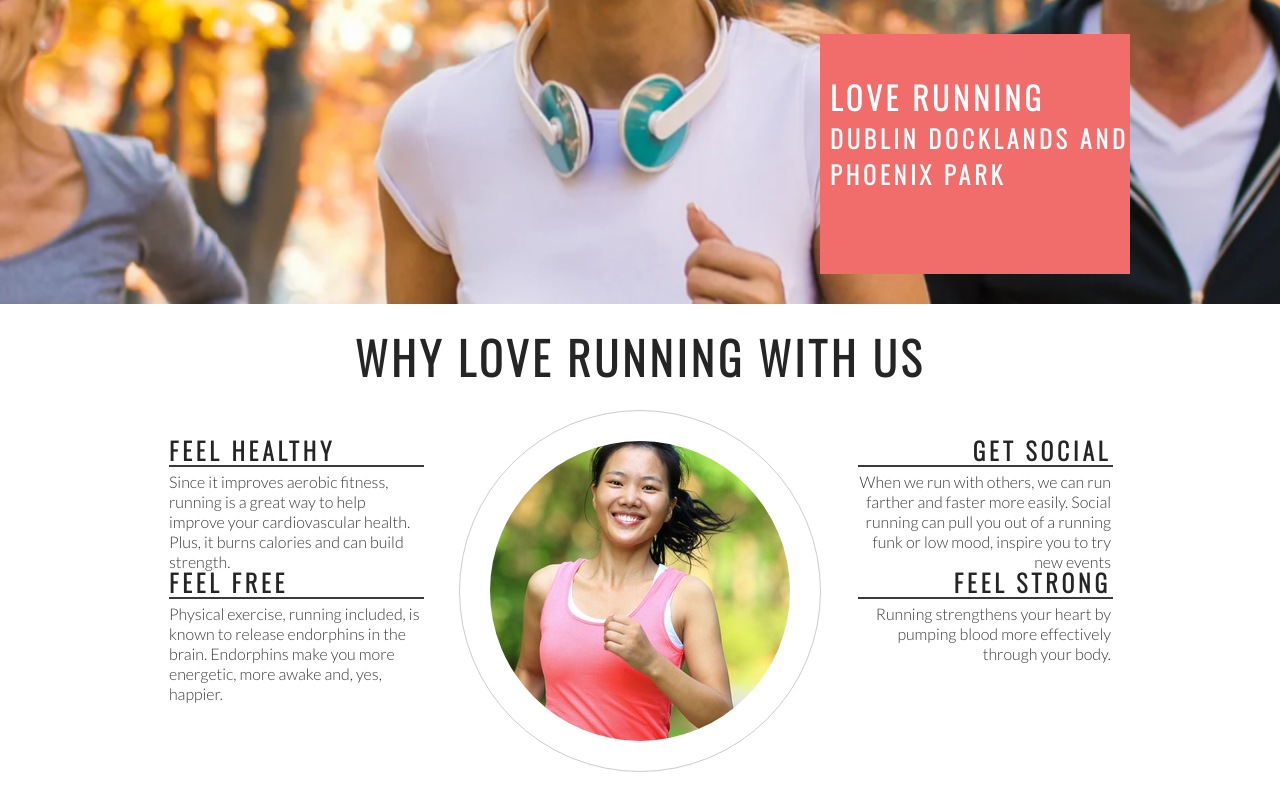
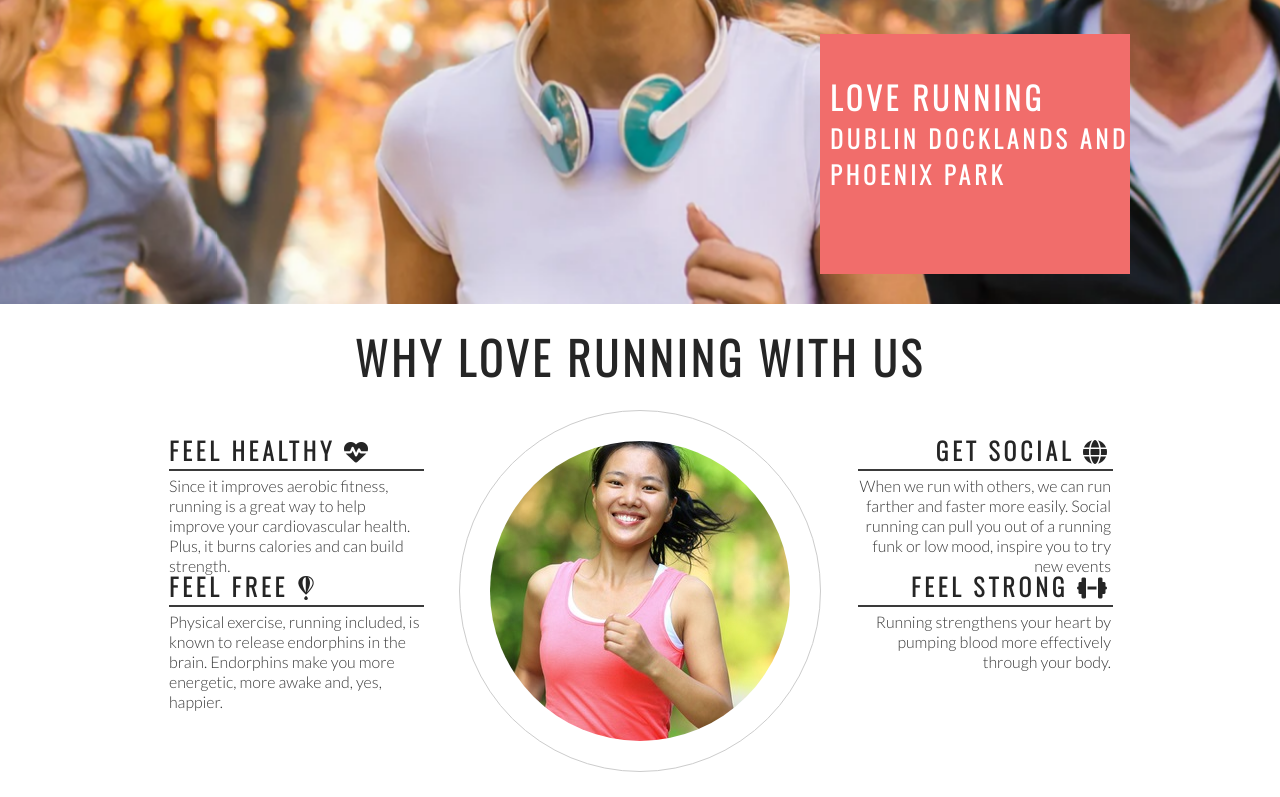
Before and after one commit to d-lynch95/love-running, a plain HTML site: page index.html in a window 1280 px wide. Shown: the part 371-1168 px from the top of the page. Drawn offline with nearby package versions, Linux system fonts and the light colour scheme.

Commit message:
Add font awesome icons to club ethos section

```diff
--- a/index.html
+++ b/index.html
@@ -41,13 +41,13 @@
         <h2 id="welcome">Why Love Running with us</h2>
         <div id="left-about">
             <div class="left-about-heading">
-                <h2>Feel Healthy</h2>
+                <h2>Feel Healthy <i class="fa-solid fa-heart-pulse"></i></h2>
                 <hr>
                 <p>
                     Since it improves aerobic fitness, running is a great way to help improve
                     your cardiovascular health. Plus, it burns calories and can build strength.
                 </p>
-                <h2>Feel Free</h2>
+                <h2>Feel Free <i class="fa-brands fa-fly"></i></h2>
                 <hr>
                 <p>
                     Physical exercise, running included, is known to release endorphins in the brain.
@@ -57,12 +57,12 @@
         </div>
         <div id="right-about">
             <div class="right-about-heading">
-                <h2>Get social</h2>
+                <h2>Get social <i class="fa-solid fa-globe"></i></h2>
                 <hr>
                 <p>
                    When we run with others, we can run farther and faster more easily. Social running can pull you out of a running funk or low mood, inspire you to try new events
                 </p>
-                <h2>Feel Strong</h2>
+                <h2>Feel Strong <i class="fa-solid fa-dumbbell"></i></h2>
                 <hr>
                 <p>
                     Running strengthens your heart by pumping blood more effectively through your body.
@@ -82,5 +82,8 @@
     <footer>
         social links here
     </footer>
+    <!-- Font awesome script-->
+    <script src="https://kit.fontawesome.com/fc8fa5d1b2.js" crossorigin="anonymous"></script>
 </body>
+
 </html>
```
